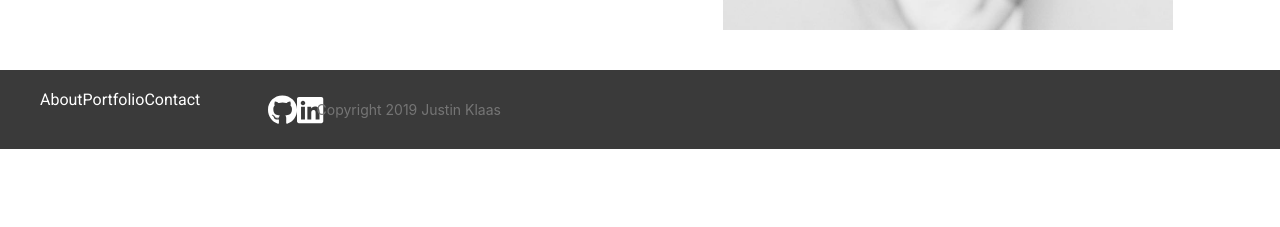
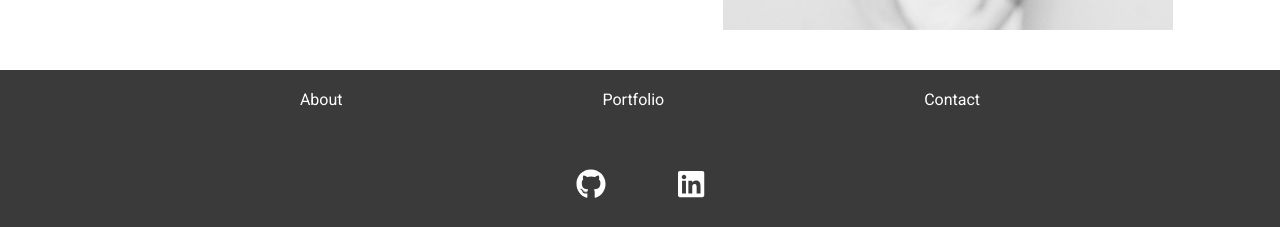
Before and after one commit to thispastwinter/react-portfolio, a React (Create React App) app: page / in a window 1280 px wide. Shown: the part 725-952 px from the top of the page. Before the commit the page ends 874 px from the top, so only its background shows below. Built offline with nearby package versions, Linux system fonts and the light colour scheme; a web font is replaced by a local one.

Commit message:
fixed footer classnames

```diff
--- a/src/Components/footer/index.js
+++ b/src/Components/footer/index.js
@@ -7,17 +7,17 @@ import { routes } from '../../Routes/routes';
 class Footer extends Component {
     render() {
         return (
-            <div className="footer">
-                <div className="is-centered">
+            <div>
+                <div className="footer is-centered">
                 <NavBar array={routes} footer="true" />
                 </div>
-                <div className="is-centered">
+                <div className="footer is-centered">
                     <div className="grid-cell-sm is-spaced icons">
                         <FontAwesomeIcon icon={faGithub}></FontAwesomeIcon>
                         <FontAwesomeIcon icon={faLinkedin}></FontAwesomeIcon>
                     </div>
                 </div>
-                <div className="is-centered copyright">
+                <div className="footer is-centered copyright">
                 Copyright 2019 Justin Klaas
                 </div>
             </div>
```
